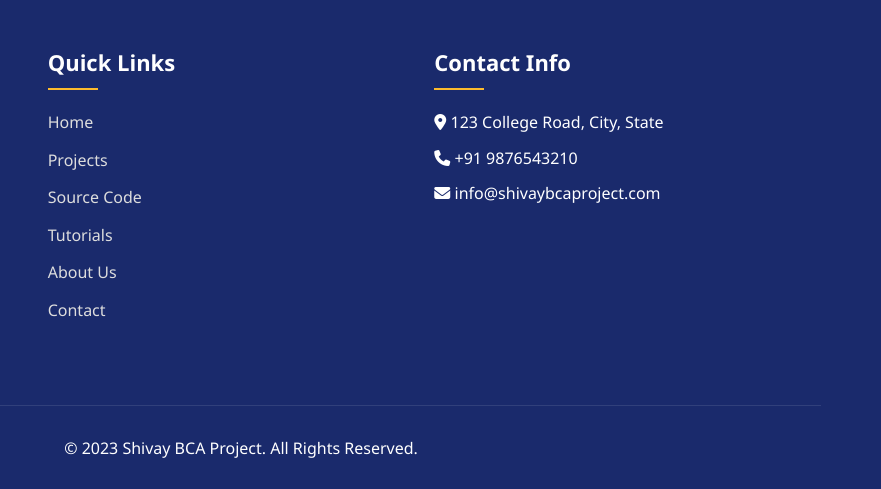
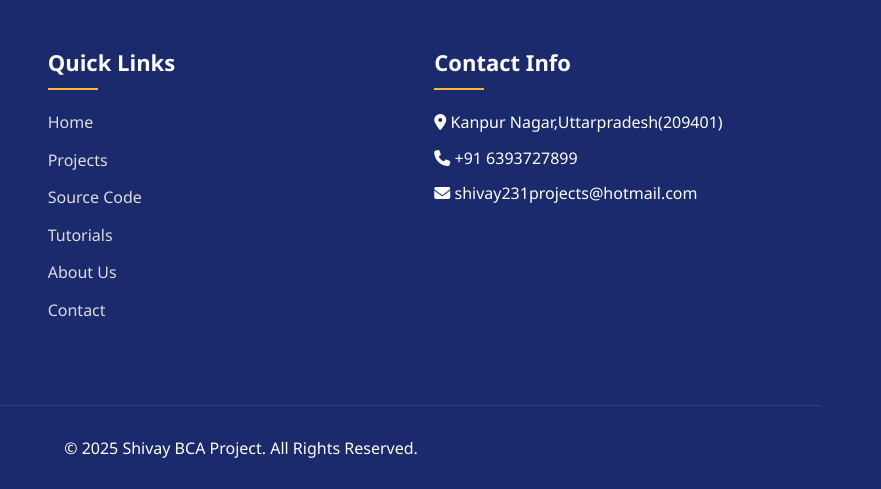
Before and after one commit to sp4yadavraj/Shivay-BCA-Project, a plain HTML site: page index.html in a window 1280 px wide. Shown: the part 1719-2208 px from the top of the page, 399-1280 px from the left. Drawn offline with Linux system fonts and the light colour scheme.

Commit message:
Update index.html

```diff
--- a/index.html
+++ b/index.html
@@ -1639,15 +1639,15 @@
                 <div class="footer-section">
                     <h3>Contact Info</h3>
                     <div class="footer-contact">
-                        <span><i class="fas fa-map-marker-alt"></i> 123 College Road, City, State</span>
-                        <span><i class="fas fa-phone"></i> +91 9876543210</span>
-                        <span><i class="fas fa-envelope"></i> info@shivaybcaproject.com</span>
+                        <span><i class="fas fa-map-marker-alt"></i> Kanpur Nagar,Uttarpradesh(209401) </span>
+                        <span><i class="fas fa-phone"></i> +91 6393727899</span>
+                        <span><i class="fas fa-envelope"></i> shivay231projects@hotmail.com</span>
                     </div>
                 </div>
             </div>
 
             <div class="footer-bottom">
-                <p>&copy; 2023 Shivay BCA Project. All Rights Reserved.</p>
+                <p>&copy; 2025 Shivay BCA Project. All Rights Reserved.</p>
             </div>
         </div>
     </footer>
@@ -1996,4 +1996,5 @@
         });
     </script>
 </body>
+
 </html>
```
